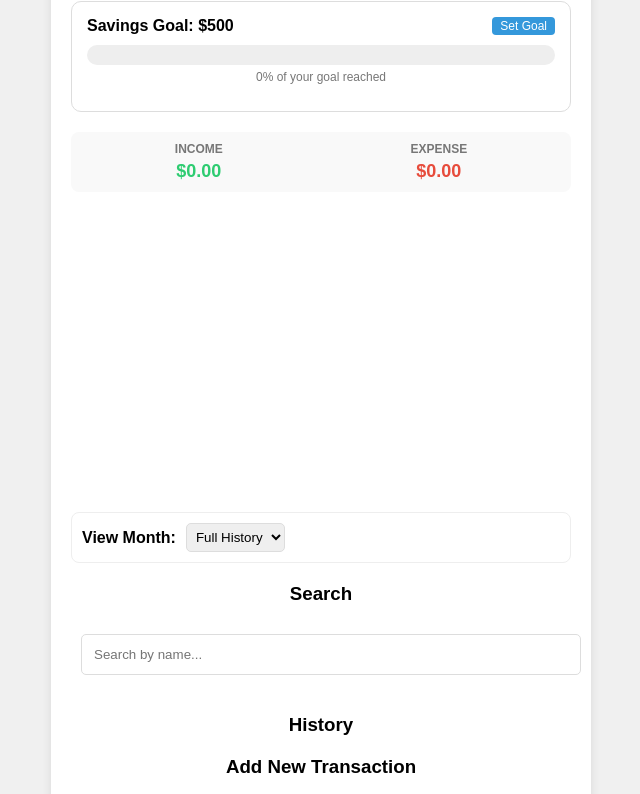
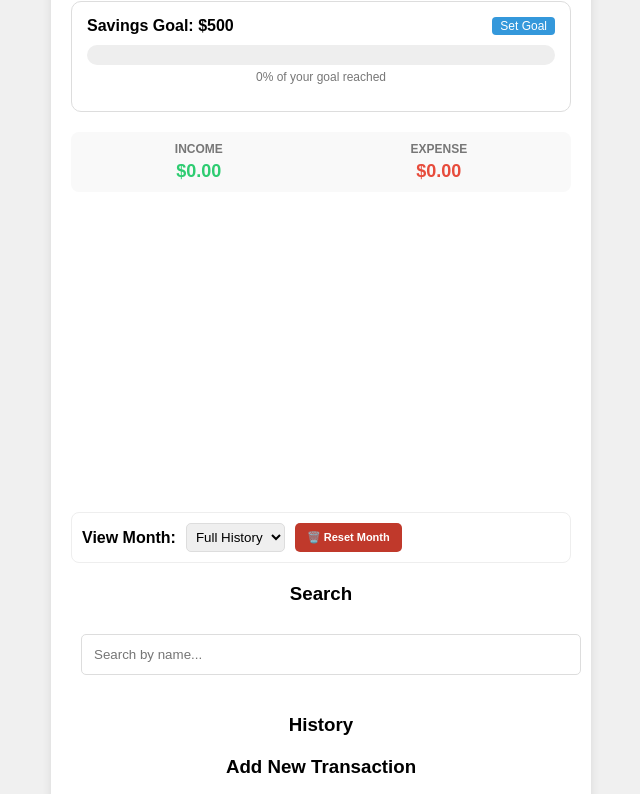
Before and after one commit to Induwari28/expense-tracker, a website: page public/dashboard.html in a window 1280 px wide. Shown: the part 275-1069 px from the top of the page, without its empty margins (319-959 px from the left). Drawn offline with nearby package versions, Linux system fonts and the light colour scheme; no server answers.

Commit message:
feat: integrate Reset Month button and logic into dashboard

```diff
--- a/public/dashboard.html
+++ b/public/dashboard.html
@@ -38,7 +38,6 @@
             cursor: pointer;
         }
 
-        /* NEW: Currency Selector Styling */
         .currency-container {
             text-align: right;
             margin-bottom: 10px;
@@ -50,6 +49,19 @@
             font-size: 12px;
             border: 1px solid #ccc;
         }
+
+        /* NEW: Reset Button Styling */
+        .reset-btn {
+            background-color: #c0392b;
+            color: white;
+            border: none;
+            padding: 8px 12px;
+            font-size: 11px;
+            border-radius: 5px;
+            cursor: pointer;
+            font-weight: bold;
+        }
+        .reset-btn:hover { background-color: #a93226; }
     </style>
 </head>
 <body>
@@ -115,6 +127,10 @@
                 <option value="10">November</option>
                 <option value="11">December</option>
             </select>
+
+            <button onclick="resetMonth()" class="reset-btn">
+                🗑️ Reset Month
+            </button>
         </div>
 
         <h3>Search</h3>
@@ -159,9 +175,8 @@
 
         async function getTransactions() {
             try {
-                // 1. GET THE SELECTED CURRENCY SYMBOL
                 const currency = currencySelect.value;
-                goalSymbol.innerText = currency; // Update the symbol in the Goal header
+                goalSymbol.innerText = currency;
 
                 const res = await fetch('/api/transactions');
                 let transactions = await res.json();
@@ -183,7 +198,6 @@
                     item.classList.add(t.amount < 0 ? 'minus' : 'plus');
                     const date = new Date(t.createdAt).toLocaleDateString('en-US', { month: 'short', day: 'numeric' });
 
-                    // 2. USE DYNAMIC CURRENCY IN THE HISTORY LIST
                     item.innerHTML = `
                         <div>
                             <span class="item-name">${t.text}</span>
@@ -203,8 +217,6 @@
                 });
 
                 const totalBalance = income + expense;
-
-                // 3. USE DYNAMIC CURRENCY IN SUMMARY BOXES
                 balanceEl.innerText = `${currency}${totalBalance.toFixed(2)}`;
                 incomeEl.innerText = `${currency}${income.toFixed(2)}`;
                 expenseEl.innerText = `${currency}${Math.abs(expense).toFixed(2)}`;
@@ -212,6 +224,35 @@
                 updateProgressBar(totalBalance, currency);
                 showChart(income, expense);
             } catch (err) { console.error(err); }
+        }
+
+        // --- NEW RESET MONTH FUNCTION ---
+        async function resetMonth() {
+            const selectedMonth = document.getElementById('month-filter').value;
+
+            if (selectedMonth === 'all') {
+                alert("Please select a specific month to reset.");
+                return;
+            }
+
+            const confirmFirst = confirm("Are you sure you want to delete ALL transactions for this month?");
+            if (confirmFirst) {
+                const confirmSecond = confirm("This CANNOT be undone. Proceed?");
+                if (confirmSecond) {
+                    try {
+                        const res = await fetch(`/api/transactions/reset/${selectedMonth}`, {
+                            method: 'DELETE'
+                        });
+
+                        if (res.ok) {
+                            alert("Month has been reset.");
+                            getTransactions();
+                        }
+                    } catch (err) {
+                        console.error("Error resetting month:", err);
+                    }
+                }
+            }
         }
 
         function setGoal() {
@@ -232,8 +273,6 @@
             if (percentage > 100) percentage = 100;
 
             progressBar.style.width = percentage + "%";
-
-            // 4. USE DYNAMIC CURRENCY IN PROGRESS TEXT
             goalStatus.innerText = `${Math.round(percentage)}% reached (${currency}${currentBalance.toFixed(2)} / ${currency}${goalValue})`;
 
             progressBar.style.backgroundColor = percentage >= 100 ? "#27ae60" : "#2ecc71";
```
